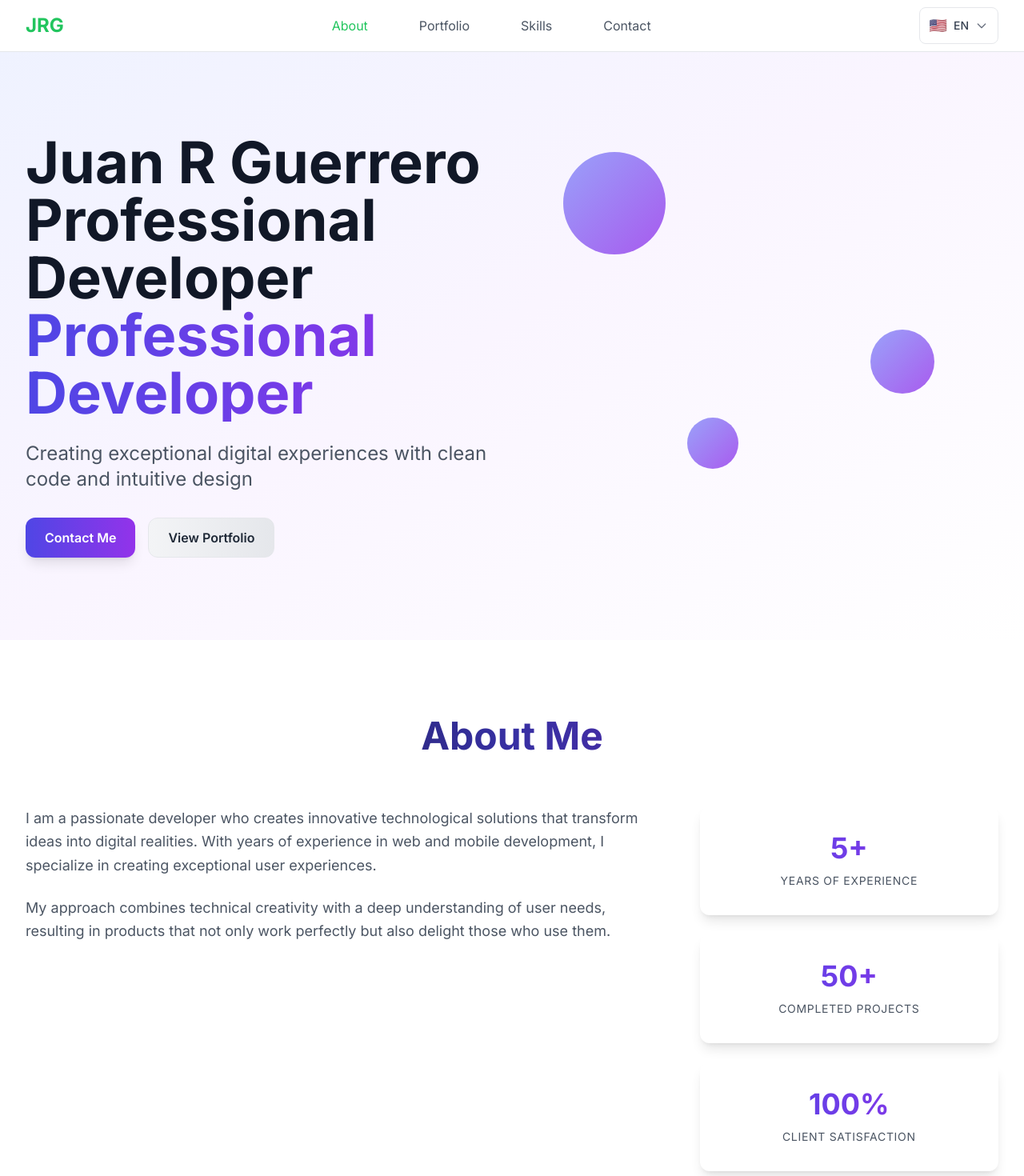
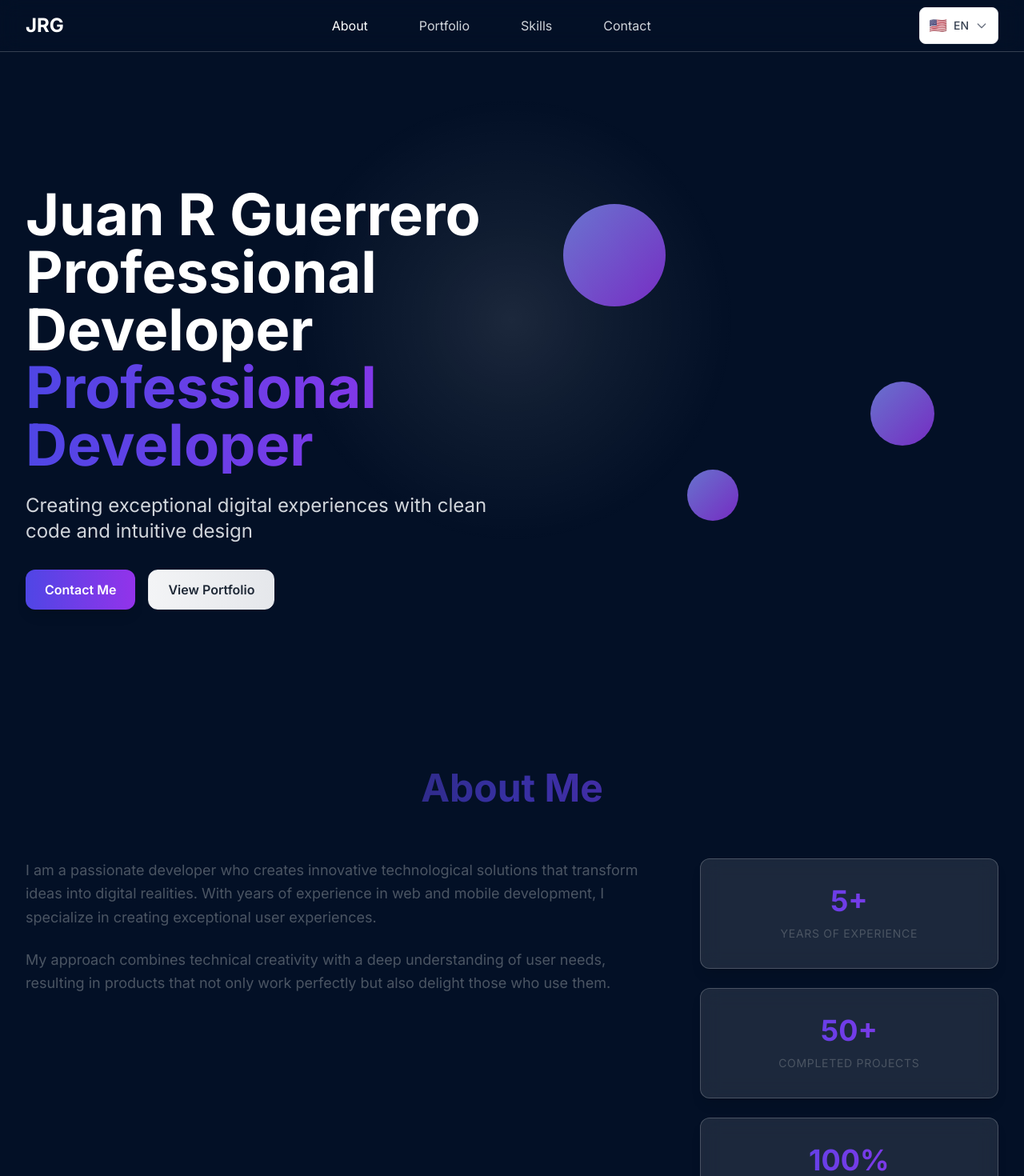
Before and after one commit to juanreyGuerrero/professional-profile, a Vue app: page / in a window 1280 px wide. Shown: the top 1470 px of the page at 80% size. Built offline with nearby package versions, Linux system fonts and the light colour scheme.

Commit message:
Implement dark theme with #031026 background and spotlight cursor effect - Modern dark UI with transparent sections and glowing cursor spotlight

```diff
--- a/src/App.vue
+++ b/src/App.vue
@@ -31,6 +31,21 @@ onMounted(() => {
   document.querySelectorAll('.animate-on-scroll').forEach(el => {
     observer.observe(el)
   })
+
+  // Efecto de foco con cursor
+  const handleMouseMove = (e: MouseEvent) => {
+    const x = e.clientX
+    const y = e.clientY
+    document.documentElement.style.setProperty('--mouse-x', `${x}px`)
+    document.documentElement.style.setProperty('--mouse-y', `${y}px`)
+  }
+
+  document.addEventListener('mousemove', handleMouseMove)
+
+  // Cleanup
+  return () => {
+    document.removeEventListener('mousemove', handleMouseMove)
+  }
 })
 
 const scrollToSection = (section: string) => {
@@ -51,13 +66,13 @@ const getText = (key: string) => t(key, currentLanguage.value)
 </script>
 
 <template>
-  <div id="app" class="min-h-screen bg-white">
+  <div id="app" class="min-h-screen bg-transparent">
     <!-- Header/Navigation -->
-    <header class="fixed top-0 left-0 right-0 bg-white/95 backdrop-blur-md border-b border-gray-200 z-50 transition-all duration-300">
+    <header class="fixed top-0 left-0 right-0 bg-transparent backdrop-blur-md border-b border-white/20 z-50 transition-all duration-300 spotlight-effect">
       <div class="max-w-7xl mx-auto px-4 sm:px-6 lg:px-8">
         <div class="flex justify-between items-center h-16">
           <div class="flex-shrink-0">
-            <div class="text-2xl font-bold text-green-500">JRG</div>
+            <div class="text-2xl font-bold text-white">JRG</div>
           </div>
 
           <!-- Desktop Navigation -->
@@ -66,7 +81,7 @@ const getText = (key: string) => t(key, currentLanguage.value)
               v-for="item in ['about', 'portfolio', 'skills', 'contact']"
               :key="item"
               @click="scrollToSection(item)"
-              :class="{ 'text-green-500': currentSection === item, 'text-gray-600': currentSection !== item }"
+              :class="{ 'text-white': currentSection === item, 'text-gray-300': currentSection !== item }"
               class="nav-item"
             >
               {{ getText(`nav.${item}`) }}
@@ -80,21 +95,21 @@ const getText = (key: string) => t(key, currentLanguage.value)
 
           <!-- Mobile menu button -->
           <button @click="toggleMenu" class="md:hidden flex flex-col space-y-1 p-2">
-            <span class="w-6 h-0.5 bg-gray-600 transition-all duration-300" :class="{ 'rotate-45 translate-y-1.5': isMenuOpen }"></span>
-            <span class="w-6 h-0.5 bg-gray-600 transition-all duration-300" :class="{ 'opacity-0': isMenuOpen }"></span>
-            <span class="w-6 h-0.5 bg-gray-600 transition-all duration-300" :class="{ '-rotate-45 -translate-y-1.5': isMenuOpen }"></span>
+            <span class="w-6 h-0.5 bg-white transition-all duration-300" :class="{ 'rotate-45 translate-y-1.5': isMenuOpen }"></span>
+            <span class="w-6 h-0.5 bg-white transition-all duration-300" :class="{ 'opacity-0': isMenuOpen }"></span>
+            <span class="w-6 h-0.5 bg-white transition-all duration-300" :class="{ '-rotate-45 -translate-y-1.5': isMenuOpen }"></span>
           </button>
         </div>
 
         <!-- Mobile Navigation -->
-        <div v-show="isMenuOpen" class="md:hidden border-t border-gray-200 py-4">
+        <div v-show="isMenuOpen" class="md:hidden border-t border-white/20 py-4">
           <div class="flex flex-col space-y-4">
             <button
               v-for="item in ['about', 'portfolio', 'skills', 'contact']"
               :key="item"
               @click="scrollToSection(item)"
-              :class="{ 'text-green-500': currentSection === item, 'text-gray-600': currentSection !== item }"
-              class="text-left px-4 py-2 text-lg font-medium hover:text-green-500 transition-colors duration-300"
+              :class="{ 'text-white': currentSection === item, 'text-gray-300': currentSection !== item }"
+              class="text-left px-4 py-2 text-lg font-medium hover:text-white transition-colors duration-300"
             >
               {{ getText(`nav.${item}`) }}
             </button>
@@ -109,16 +124,16 @@ const getText = (key: string) => t(key, currentLanguage.value)
     </header>
 
     <!-- Hero Section -->
-    <section id="hero" class="min-h-screen flex items-center pt-16 bg-gradient-to-br from-indigo-50 via-purple-50 to-white relative overflow-hidden">
+    <section id="hero" class="min-h-screen flex items-center pt-16 bg-transparent relative overflow-hidden spotlight-effect">
       <div class="max-w-7xl mx-auto px-4 sm:px-6 lg:px-8">
         <div class="grid lg:grid-cols-2 gap-12 items-center">
           <div class="animate-on-scroll">
-            <h1 class="text-5xl md:text-7xl font-bold text-gray-900 leading-tight mb-6">
+            <h1 class="text-5xl md:text-7xl font-bold text-white leading-tight mb-6">
               <span class="title-line block">{{ getText('hero.title') }}</span>
               <span class="title-line block">{{ getText('hero.subtitle') }}</span>
               <span class="title-line block text-gradient">{{ getText('hero.subtitle') }}</span>
             </h1>
-            <p class="text-xl md:text-2xl text-gray-600 mb-8 leading-relaxed">
+            <p class="text-xl md:text-2xl text-gray-300 mb-8 leading-relaxed">
               {{ getText('hero.description') }}
             </p>
             <div class="flex flex-col sm:flex-row gap-4">
@@ -141,7 +156,7 @@ const getText = (key: string) => t(key, currentLanguage.value)
     </section>
 
     <!-- About Section -->
-    <section id="about" class="py-24 bg-white">
+    <section id="about" class="py-24 bg-transparent spotlight-effect">
       <div class="max-w-7xl mx-auto px-4 sm:px-6 lg:px-8">
         <h2 class="section-title">{{ getText('about.title') }}</h2>
         <div class="grid lg:grid-cols-3 gap-12">
@@ -175,7 +190,7 @@ const getText = (key: string) => t(key, currentLanguage.value)
     </section>
 
     <!-- Portfolio Section -->
-    <section id="portfolio" class="py-24 bg-gradient-to-br from-gray-50 to-indigo-50">
+    <section id="portfolio" class="py-24 bg-transparent spotlight-effect">
       <div class="max-w-7xl mx-auto px-4 sm:px-6 lg:px-8">
         <h2 class="section-title">{{ getText('portfolio.title') }}</h2>
         <p class="text-xl text-gray-600 text-center mb-16 max-w-3xl mx-auto">
@@ -262,7 +277,7 @@ const getText = (key: string) => t(key, currentLanguage.value)
     </section>
 
     <!-- Skills Section -->
-    <section id="skills" class="py-24 bg-white">
+    <section id="skills" class="py-24 bg-transparent spotlight-effect">
       <div class="max-w-7xl mx-auto px-4 sm:px-6 lg:px-8">
         <h2 class="section-title">{{ getText('skills.title') }}</h2>
         <div class="grid md:grid-cols-3 gap-8">
@@ -309,7 +324,7 @@ const getText = (key: string) => t(key, currentLanguage.value)
     </section>
 
     <!-- Contact Section -->
-    <section id="contact" class="py-24 bg-gradient-to-br from-purple-50 to-white">
+    <section id="contact" class="py-24 bg-transparent spotlight-effect">
       <div class="max-w-7xl mx-auto px-4 sm:px-6 lg:px-8">
         <h2 class="section-title">{{ getText('contact.title') }}</h2>
         <div class="grid lg:grid-cols-2 gap-12 items-center">
@@ -342,7 +357,7 @@ const getText = (key: string) => t(key, currentLanguage.value)
     </section>
 
     <!-- Footer -->
-    <footer class="bg-gray-900 text-white py-12">
+    <footer class="bg-transparent text-white py-12 spotlight-effect">
       <div class="max-w-7xl mx-auto px-4 sm:px-6 lg:px-8 text-center">
         <p class="text-gray-400">&copy; 2024 Juan R Guerrero. {{ getText('footer.copyright') }}</p>
       </div>
--- a/src/style.css
+++ b/src/style.css
@@ -12,6 +12,31 @@
 
   body {
     font-family: 'Inter', -apple-system, BlinkMacSystemFont, 'Segoe UI', Roboto, sans-serif;
+    background-color: #031026;
+    color: white;
+  }
+
+  /* Efecto de foco con cursor */
+  body::before {
+    content: '';
+    position: fixed;
+    top: 0;
+    left: 0;
+    width: 100%;
+    height: 100%;
+    background: radial-gradient(circle 400px at var(--mouse-x, 50%) var(--mouse-y, 50%),
+                rgba(255, 255, 255, 0.1) 0%,
+                rgba(255, 255, 255, 0.05) 30%,
+                transparent 70%);
+    pointer-events: none;
+    z-index: 1;
+    transition: all 0.3s ease;
+  }
+
+  /* Contenido principal por encima del efecto de foco */
+  main, section, header, footer {
+    position: relative;
+    z-index: 2;
   }
 
   /* Scrollbar personalizada */
@@ -54,7 +79,7 @@
   }
 
   .card {
-    @apply bg-white rounded-2xl shadow-xl hover:shadow-2xl transition-all duration-500 transform hover:-translate-y-2 border border-gray-100;
+    @apply bg-white/10 backdrop-blur-md rounded-2xl shadow-xl hover:shadow-2xl transition-all duration-500 transform hover:-translate-y-2 border border-white/20;
   }
 
   .nav-item {
@@ -79,7 +104,7 @@
   }
 
   .stat-card {
-    @apply bg-white p-8 rounded-xl shadow-lg text-center hover:shadow-xl transition-all duration-300 transform hover:-translate-y-2;
+    @apply bg-white/10 backdrop-blur-md p-8 rounded-xl shadow-lg text-center hover:shadow-xl transition-all duration-300 transform hover:-translate-y-2 border border-white/20;
   }
 
   .stat-number {
@@ -95,7 +120,7 @@
   }
 
   .contact-item {
-    @apply flex items-center gap-4 text-lg text-gray-600;
+    @apply flex items-center gap-4 text-lg text-white;
   }
 
   .contact-icon {
@@ -161,6 +186,14 @@
   }
 }
 
+/* Script para el efecto de foco */
+@layer utilities {
+  .spotlight-effect {
+    position: relative;
+    z-index: 2;
+  }
+}
+
 .title-line {
   display: block;
   opacity: 0;
```
